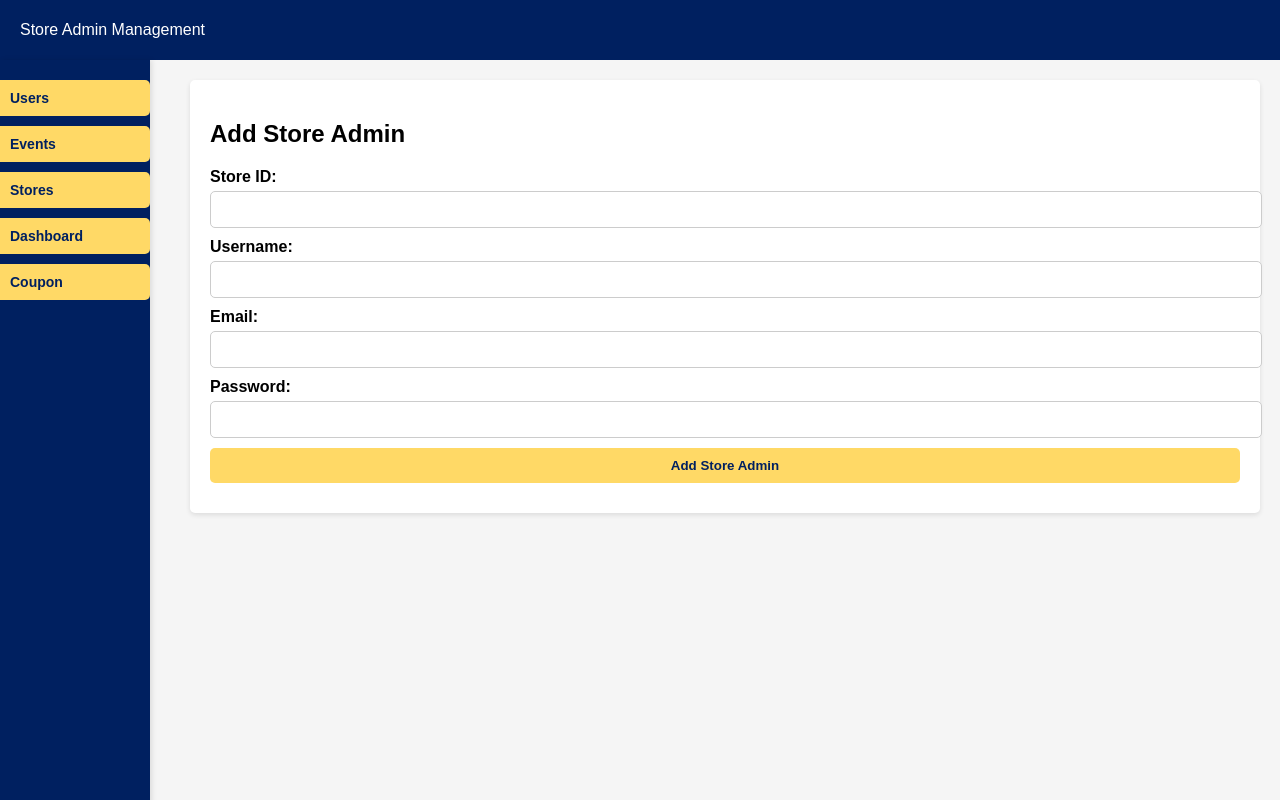
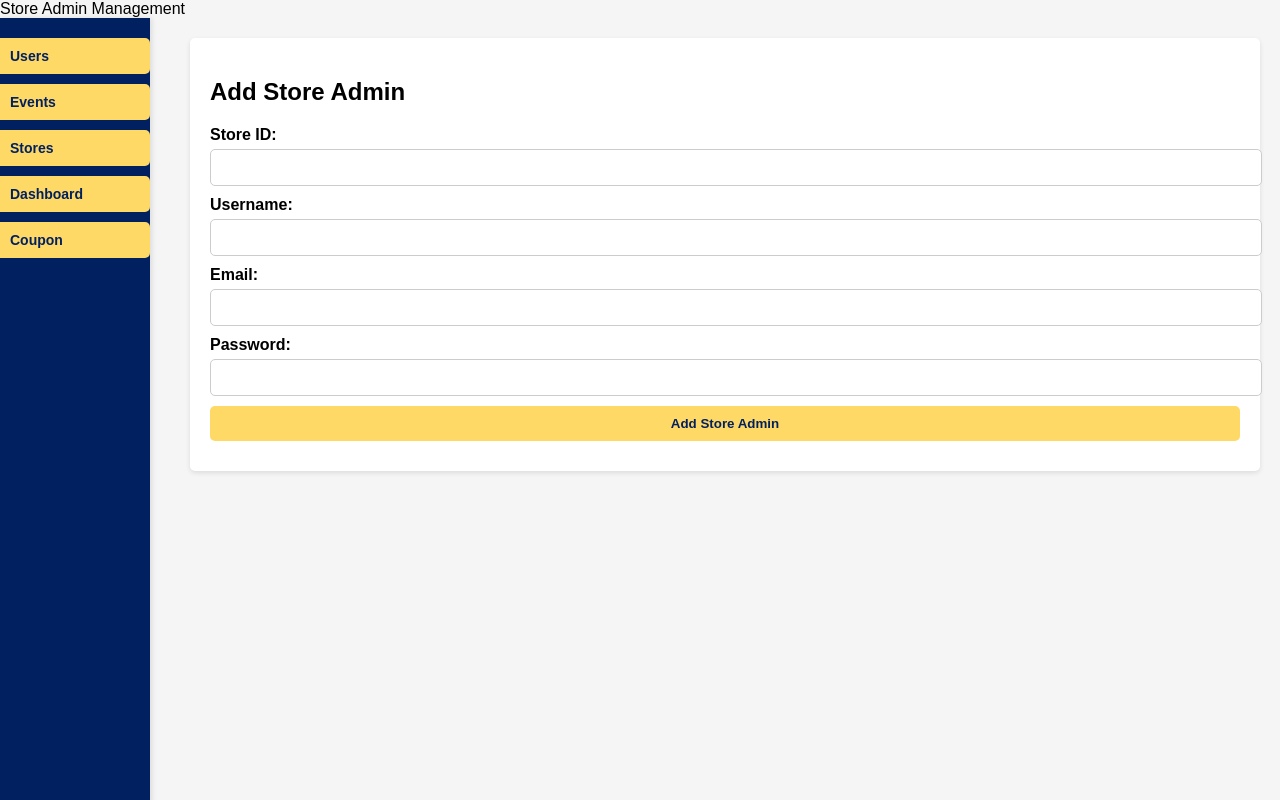
Before and after one commit to tanxinrou/Volunteer-Rewards-App, a PHP site: page /add_Store.php in a window 1280 px wide. Run offline with PHP 8.4, Linux system fonts and the light colour scheme; data that the repository does not hold is empty.

Commit message:
edited, no top navbar

```diff
--- a/add_Store.php
+++ b/add_Store.php
@@ -47,15 +47,6 @@ $result = $conn->query($sql);
             padding: 0;
             font-family: Arial, sans-serif;
             background-color: #f5f5f5;
-        }
-        .navbar {
-            background-color: #002060;
-            height: 60px;
-            display: flex;
-            align-items: center;
-            justify-content: space-between;
-            color: white;
-            padding: 0 20px;
         }
         .sidebar {
             background-color: #002060;
```
